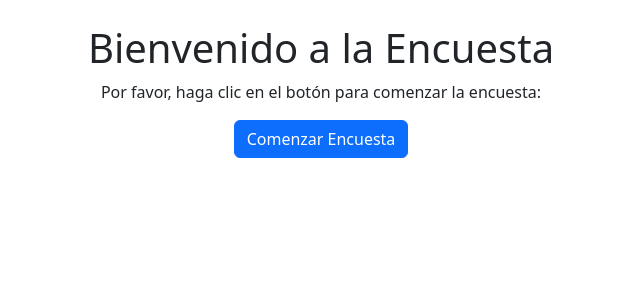
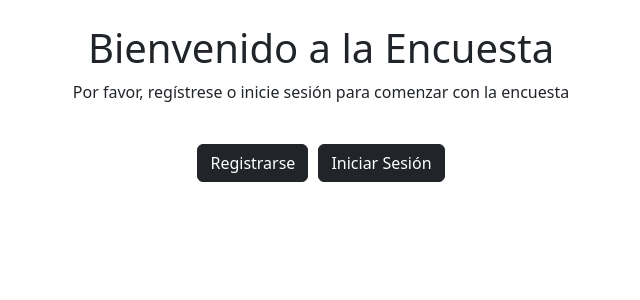
Before and after one commit to EverthMartinez3002/FormEncuesta, a Vue app in the folder FormEncuesta/: page / in a window 1280 px wide. Shown: the top 300 px of the page, without its empty margins (319-959 px from the left). Built offline with nearby package versions, Linux system fonts and the light colour scheme.

Commit message:
'home-v2'

```diff
--- a/FormEncuesta/src/views/Home.vue
+++ b/FormEncuesta/src/views/Home.vue
@@ -1,8 +1,13 @@
 <template>
   <div class="container mt-4 d-flex flex-column align-items-center">
     <h1>Bienvenido a la Encuesta</h1>
-    <p>Por favor, haga clic en el botón para comenzar la encuesta:</p>
-    <button class="btn btn-primary" @click="toEncuesta">Comenzar Encuesta</button>
+    <p>Por favor, regístrese o inicie sesión para comenzar con la encuesta</p>
+
+    <!-- Opciones de Registro e Inicio de Sesión -->
+    <div class="mt-4">
+      <button class="btn btn-dark" @click="toRegistro">Registrarse</button>
+      <button class="btn btn-dark" @click="toInicioSesion" style="margin-left: 10px;">Iniciar Sesión</button>
+    </div>
   </div>
 </template>
 
@@ -13,13 +18,19 @@ export default {
   setup() {
     const router = useRouter();
 
-    const toEncuesta = () => {
-      router.push('/encuesta');
+    const toRegistro = () => {
+      router.push('/registro');
     };
 
-    return { toEncuesta };
+    const toInicioSesion = () => {
+      router.push('/iniciar-sesion');
+    };
+
+    return { toRegistro, toInicioSesion };
   },
 };
 </script>
 
-<style scoped></style>
+<style scoped>
+.btn btn-dark {}
+</style>
```
